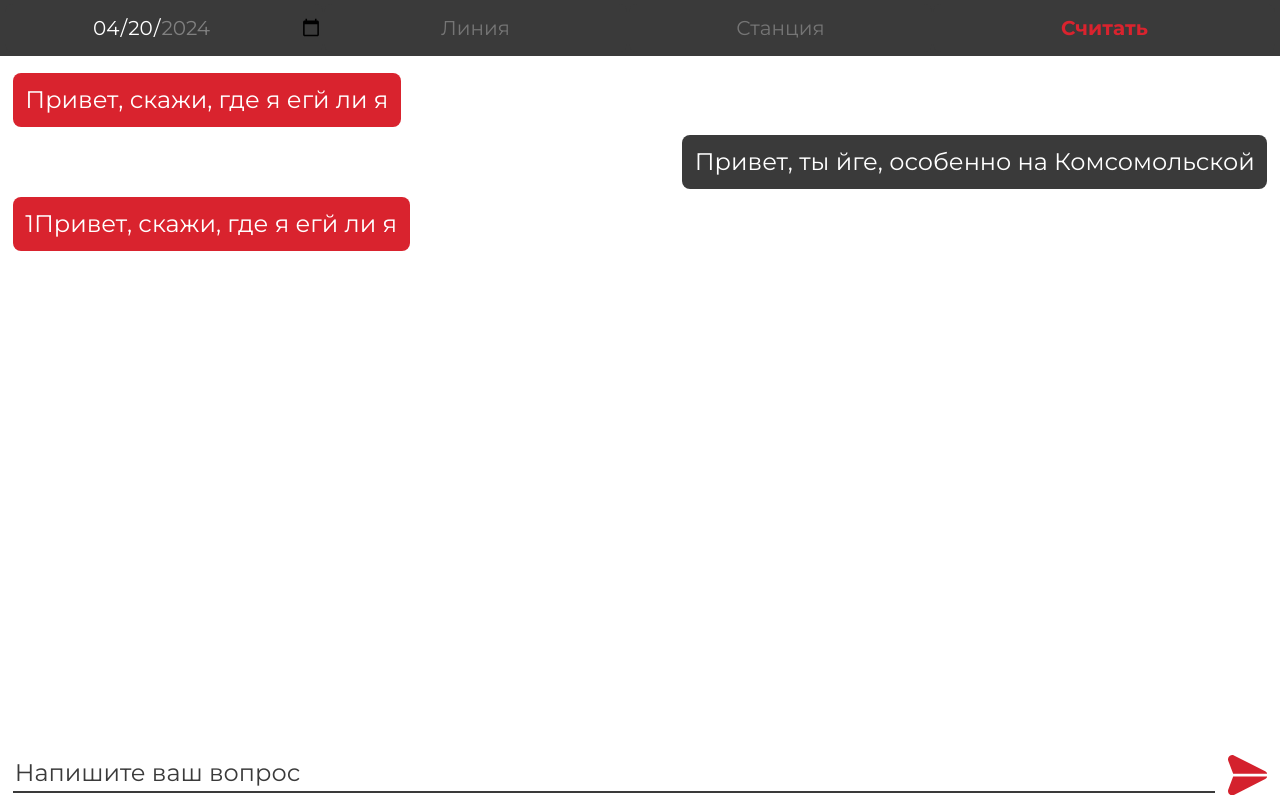
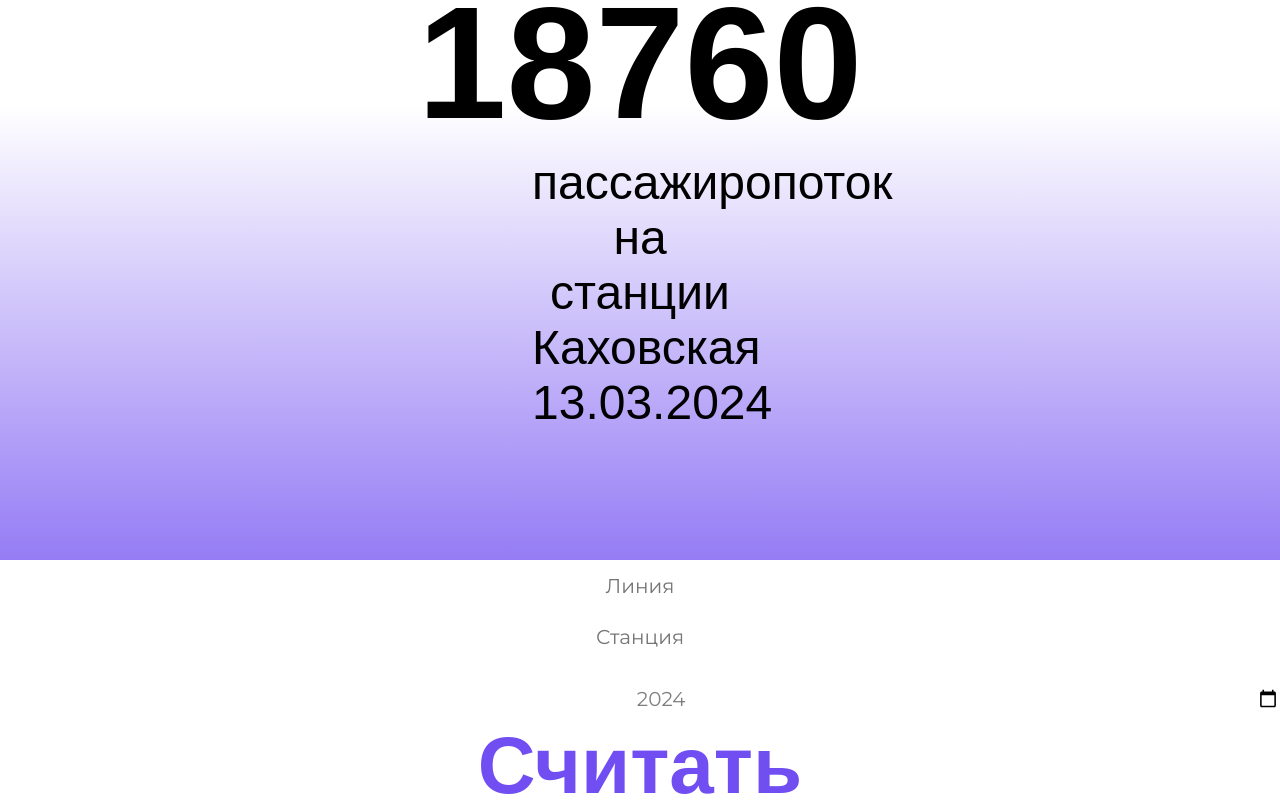
Before and after one commit to C0c0n4t/MosTrans, a Flask app: template frontend/templates/index.html in a window 1280 px wide. Run offline with Flask 3, Linux system fonts and the light colour scheme; the template is opened without the code that fills it, so the values that code supplies are empty; parts of the project's set-up code (start-up, migrations or seed data) failed here and were passed over.

Commit message:
new website

```diff
--- a/frontend/static/style.css
+++ b/frontend/static/style.css
@@ -1,5 +1,8 @@
 :root {
-  --theme-black: #3a3a3a;
+  /* --theme-black: #3a3a3a; */
+  --theme-black: white;
+  --theme-purple: #704EF1;
+  --chakra-fonts-body: MoscowSans,sans-serif;
 }
 
 input[type="search"]::-webkit-search-cancel-button {
@@ -9,75 +12,131 @@ input[type="search"]::-webkit-search-cancel-button {
 body {
   touch-action: manipulation;
 
-  background-color: white;
+  /* background-color: white; */
   margin: 0;
   display: flex;
   flex-direction: column;
 
   font-family: 'Montserrat';
   overflow: hidden;
+
+  /* background-color: rgb(62,58,130); */
+  background: linear-gradient(180deg, rgba(62,58,130,1) 0%, rgba(112,78,241,1) 19%, rgba(255,255,255,1) 100%);
 }
 
 .sub__form {
-  margin: auto;
+  /* margin: auto; */
+  margin: 0;
 
-  height: 7vh;
+  height: 30vh;
   width: 100%;
 
   box-sizing: border-box;
-  padding: .5vh;
+  /* padding: .5vh; */
 
   display: flex;
-  flex-direction: row;
-  justify-content: space-around;
+  flex-direction: column;
+  justify-content: space-evenly;
 
   color: white;
-  background-color: var(--theme-black);
+  /* background-color: var(--theme-black); */
 
   font-size: 2.5vh;
 }
 .date {
   all: unset;
 
-  width: 25%;
+  width: 100%;
 
-  border-radius: 1vh;
+  /* border-radius: 1vh; */
 
-  text-align: center;
+   text-align: center;
+  vertical-align: middle;
   line-height: inherit;
+  display: table-cell;
+
+  padding: 2vh 0 0 0;
 
   color: white;
   background-color: var(--theme-black);
 }
 
-.sub_but[list] {
+.sub_but {
   all: unset;
 
-  width: 22%;
+  width: 100%;
 
-  border-radius: 1vh;
+  /* border-radius: 1vh; */
 
   text-align: center;
-  padding: 1.5vh;
+  padding: 0.75vh 0 0.75vh 0;
 
   color: white;
   background-color: var(--theme-black);
 }
 
+.info_container {
+  display: flex;
+  /* flex-direction: row; */
+  align-items: center;
+  --n: 2;
+  width: 100%;
+  width: calc(var(--n)*100%);
+  /* height: 20vw; */
+  height: 100%;
+  /* max-height: 20vh; */
+  transform: translate(calc(var(--i, 0)/var(--n)*-100%));
+  overflow-x: hidden;
+  overflow-y: hidden;
+  /* vertical-align: bottom; */
+  background-color: none;
+
+  div {
+    display: flex;
+    justify-content: space-evenly;
+    width: 100%;
+    min-width: 50%;
+    height: 100%;
+    min-height: 100%;
+    input {
+    flex-grow: 1;
+    }
+    /* pointer-events: none; */
+    /* user-select: none; */
+  }
+  /* button {
+    display: flex;
+    justify-content: space-evenly;
+    width: 100%;
+    min-width: 50%;
+     height: 100%;
+    min-height: 100%;
+     pointer-events: none;
+     user-select: none;
+  } */
+}
+
+.smooth { transition: transform  calc(var(--f, 1)*.5s) ease-out }
+
 .count {
   all: unset;
 
-  width: 25%;
+  width: 100%;
 
-  border-radius: 1vh;
+  /* border-radius: 1vh; */
 
   text-align: center;
-  padding: 1.5vh;
+  /* padding: 1.5vh; */
+  height: 10vh;
+  /* margin-top: 1.5vh; */
 
-  font-weight: bold;
+  font-weight: bolder;
 
-  color: #d9232e;
+  /* color: #d9232e; */
+  font-size: 5rem;
+  color: var(--theme-purple);
   background-color: var(--theme-black);
+  font-family: var(--chakra-fonts-body);
 }
 .count:hover {
   background-color: rgb(43, 37, 37);
@@ -87,22 +146,75 @@ body {
   transform: translateY(2%);
 }
 
-.chat__box {
+.main_screen {
   margin: auto;
 
-  min-height: 87vh;
-  max-height: 87vh;
+  /* min-height: 87vh;
+  max-height: 87vh; */
+  height: 100vh;
   width: 100%;
 
   box-sizing: border-box;
-  padding: 1%;
+  /* padding: 1%; */
 
   display: flex;
   flex-direction: column;
+  align-items: center;
+  justify-content: space-between;
 
-  overflow-y: scroll;
+  overflow-y: hidden;
+  overflow-x: hidden;
 
-  background-color: white;
+  /* background-color: white; */
+  background: linear-gradient(0deg, rgba(62,58,130,1) 0%, rgba(112,78,241,1) 10%, rgba(255,255,255,1) 87%);;
+}
+
+.answer_container {
+  display: flex;
+  flex-direction: column;
+  align-items: center;
+  justify-content: center;
+
+
+  height: 50%;
+  width: 100%;
+}
+
+.answer {
+  font-family: var(--chakra-fonts-body);
+  font-weight: bolder;
+  font-size: 10rem;
+  animation: 4s anim-pop-up ease-out;
+  animation-iteration-count: 1;
+}
+@keyframes anim-pop-up {
+  0% {
+    opacity: 0;
+    transform: translateY(80%);
+  }
+  20% {
+    opacity: 0;
+  }
+  50% {
+    opacity: 1;
+    transform: translateY(0%);
+  }
+  100% {
+    opacity: 1;
+    transform: translateY(0%);
+  }
+}
+
+.additional_info {
+  font-family: var(--chakra-fonts-body);
+  white-space: initial;
+  text-align: center;
+  width: 27vh;
+  font-size: 3rem;
+  animation: 5s anim-pop-up ease-out forwards;
+  animation-delay: 1s;
+  opacity: 0;
+  animation-iteration-count: 1;
 }
 
 .message_left {
@@ -151,15 +263,18 @@ body {
   flex-direction: row;
   align-items: center;
 
+  width: 100vh;
+  min-width: 100vh;
+
   background-color: white;
 }
 
 .input__field {
-  margin-left: 1%;
-  width: 95%;
+  /* margin-left: 1%; */
+  width: 100%;
   min-height: 5vh;
 
-  vertical-align: middle;
+  /* vertical-align: middle; */
 
   box-sizing: border-box;
 
@@ -190,3 +305,13 @@ body {
   background-size: cover;
   background-repeat: no-repeat;
 }
+
+.stations_lines_date_container {
+  flex-direction: column;
+  overflow-y: hidden;
+  overflow-x: hidden;
+}
+
+.input__box {
+  flex-direction: row;
+}
--- a/frontend/templates/index.html
+++ b/frontend/templates/index.html
@@ -6,7 +6,8 @@
     <style>
       @import url('https://fonts.googleapis.com/css2?family=Montserrat:ital,wght@0,100..900;1,100..900&display=swap');
     </style>
-    <link rel="icon" href="../static/mostrans_logo.svg" sizes="any" type="image/svg+xml">
+    <!-- <link rel="shortcut icon" href="../static/mostrans_logo.svg" sizes="any" type="image/svg+xml"> -->
+    <link rel="icon" type="image/x-icon" href="../static/logo.png"/>
     <link rel="stylesheet" href="../static/style.css"/>
     <meta name="author" content=""/>
   </head>
@@ -15,18 +16,87 @@
     <script>
     const data = {{data|tojson}};
     </script>
-    <div>
+    <div class="main_screen">
+      <div class="answer_container">
+        <div class="answer">18760</div>
+        <div class="additional_info">пассажиропоток на станции Каховская 13.03.2024</div>
+        <!-- {% if answer %}
+        <div class="answer">{{answer}}</div>
+        {% endif %} -->
         <!-- <input class="date" placeholder="21.04.2024"></input> -->
+      </div>
       <form action="#" method="get" enctype="multipart/form-data" class="sub__form">
-        <input type="date" class="date" name="date" value="2024-04-20" min="2024-01-01" max="2024-04-03" />
-
+        <div class="info_container">
+          <div class="stations_lines_date_container">
             <input placeholder="Линия" type="search" list="lines" class="sub_but">
             <datalist id="lines"></datalist>
 
             <input placeholder="Станция" name="station_name" type="search" list="stations" class="sub_but">
             <datalist id="stations"></datalist>
+            <input type="date" class="date" name="date" value="2024-03-02" min="2024-01-01" max="2024-04-03" />
         <button type="submit" formmethod="get" class="count">Считать</button>
+          </div>
+          <!-- <form class="input__box" action="#" method="get" enctype="multipart/form-data"> -->
+          <div class="input__box">
+            <input class="input__field" name="text" placeholder="Напишите ваш вопрос">
+            <button type="submit" class="send" formmethod="get"></button>
+          </div>
+          <!-- </form> -->
+        </div>
       </form>
+      <script>
+        const _C = document.querySelector('.info_container'),
+        N = _C.children.length;
+
+        let i = 0, x0 = null, locked = false, w;
+
+        function unify(e) {	return e.changedTouches ? e.changedTouches[0] : e };
+
+        function lock(e) {
+          x0 = unify(e).clientX;
+          _C.classList.toggle('smooth', !(locked = true))
+        };
+
+        function drag(e) {
+          e.preventDefault();
+
+          if(locked)
+            _C.style.setProperty('--tx', `${Math.round(unify(e).clientX - x0)}px`)
+        };
+
+        function move(e) {
+          if(locked) {
+            let dx = unify(e).clientX - x0, s = Math.sign(dx),
+                f = +(s*dx/w).toFixed(2);
+
+            if((i > 0 || s < 0) && (i < N - 1 || s > 0) && f > .2) {
+              _C.style.setProperty('--i', i -= s);
+              f = 1 - f
+            }
+
+            _C.style.setProperty('--tx', '0px');
+            _C.style.setProperty('--f', f);
+            _C.classList.toggle('smooth', !(locked = false));
+            x0 = null
+          }
+        };
+
+        function size() { w = window.innerWidth };
+
+        size();
+        _C.style.setProperty('--n', N);
+
+        addEventListener('resize', size, false);
+
+        _C.addEventListener('mousedown', lock, false);
+        _C.addEventListener('touchstart', lock, false);
+
+        _C.addEventListener('mousemove', drag, false);
+        _C.addEventListener('touchmove', drag, false);
+
+        _C.addEventListener('mouseup', move, false);
+        _C.addEventListener('touchend', move, false);
+      </script>
       <script>
         window.onload = function() {
         var stations_opt=''; // variable to store the options
@@ -70,17 +140,5 @@
       }
       </script>
     </div>
-    <div class="chat__box">
-      <div class="message_left">Привет, скажи, где я егй ли я</div>
-      <div class="message_right">Привет, ты йге, особенно на Комсомольской</div>
-      <div class="message_left">1Привет, скажи, где я егй ли я</div>
-      {% if answer %}
-      <div class="answer">{{answer}}</div>
-      {% endif %}
-    </div>
-    <form class="input__box" action="#" method="get" enctype="multipart/form-data">
-      <input class="input__field" name="text" placeholder="Напишите ваш вопрос">
-      <button type="submit" class="send" formmethod="get"></div>
-    </form>
   </body>
 </html>
```
Also changed, not shown: frontend/static/logo.png (added). Lines whose indentation alone changed are shown as unchanged.
